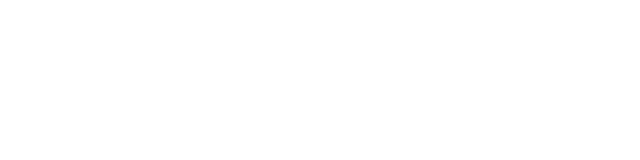
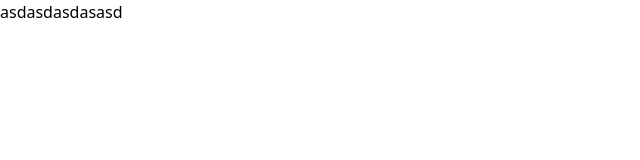
Before and after one commit to kris34/SocialNetwork-Frontend, an Angular app: page /login in a window 1280 px wide. Before the commit this address led to /. Shown: the top 160 px of the page, without its empty margins (0-640 px from the left). Built offline with nearby package versions, Linux system fonts and the light colour scheme.

Commit message:
add login component plus route

```diff
--- a/src/app/app.routes.ts
+++ b/src/app/app.routes.ts
@@ -6,4 +6,9 @@
     loadChildren: () =>
       import('src/app/user/auth.routes').then((m) => m.registerRoutes),
   },
+  {
+    path: 'login',
+    loadChildren: () =>
+      import('src/app/user/auth.routes').then((m) => m.loginRoutes),
+  },
 ]
--- a/src/app/user/auth.routes.ts
+++ b/src/app/user/auth.routes.ts
@@ -1,5 +1,6 @@
 import {Route} from '@angular/router'
 import {RegisterComponent} from './components/register/register.component'
+import {LoginComponent} from './components/login/login.component'
 
 export const registerRoutes: Route[] = [
   {
@@ -7,3 +8,10 @@
     component: RegisterComponent,
   },
 ]
+
+export const loginRoutes: Route[] = [
+  {
+    path: '',
+    component: LoginComponent,
+  },
+]
--- /dev/null
+++ b/src/app/user/components/login/login.component.html
@@ -0,0 +1 @@
+asdasdasdasasd
--- a/src/app/user/components/register/register.component.ts
+++ b/src/app/user/components/register/register.component.ts
@@ -1,8 +1,12 @@
 import {Component} from '@angular/core'
+import {ReactiveFormsModule} from '@angular/forms'
 
 @Component({
   selector: 'sc-register',
   templateUrl: './register.component.html',
   standalone: true,
+  imports: [ReactiveFormsModule],
 })
-export class RegisterComponent {}
+export class RegisterComponent {
+  constructor() {}
+}
```
Also changed, not shown: src/app/user/components/login/login.component.ts (added, +11 -0 lines).
